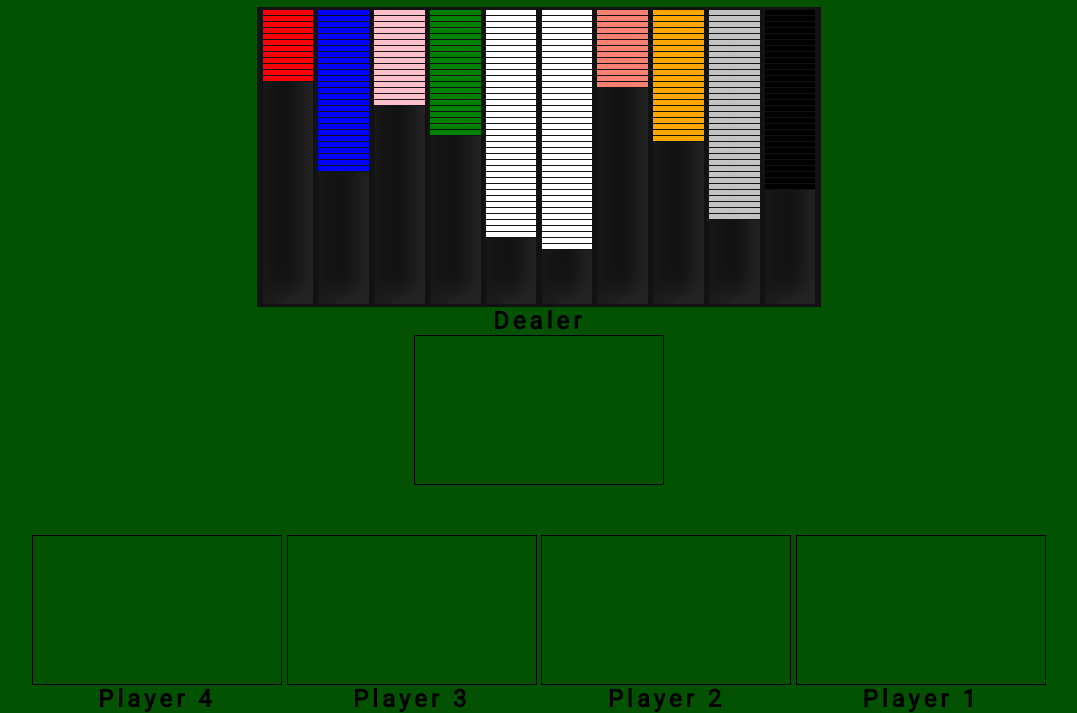
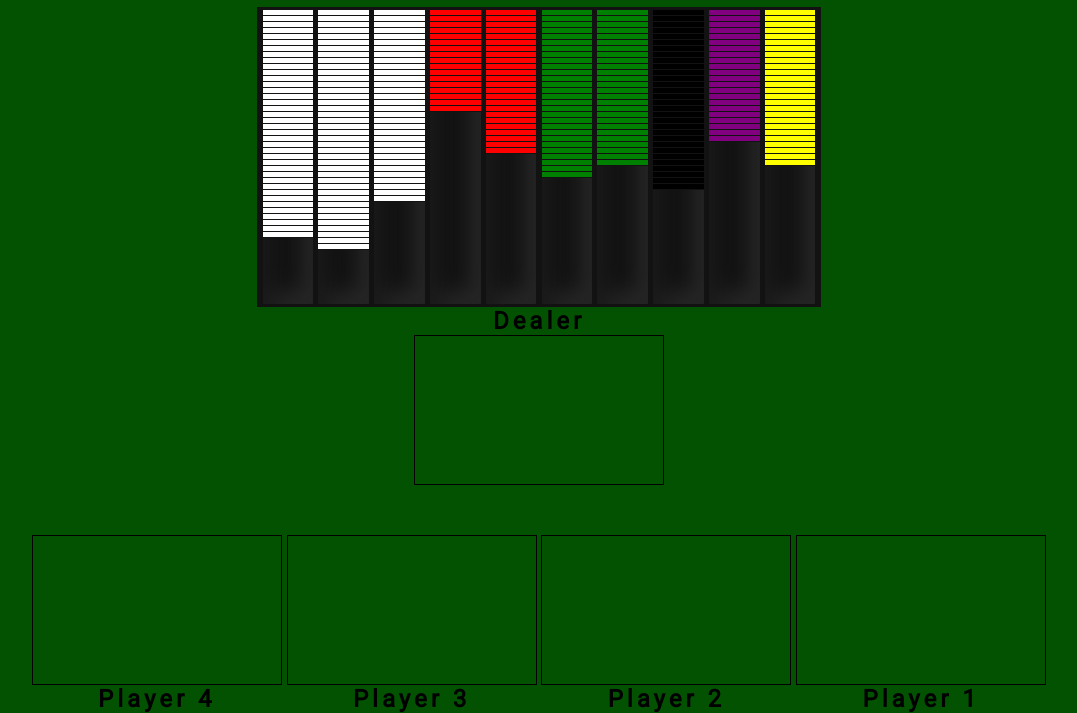
Before and after one commit to scopro220/blackjack, a website: page index.html in a window 1280 px wide. Shown: the part 101-814 px from the top of the page, without its empty margins (101-1178 px from the left). Drawn offline with Linux system fonts and the light colour scheme.

Commit message:
Changed chip container to have correct colors for chips

```diff
--- a/index.html
+++ b/index.html
@@ -27,90 +27,6 @@
         <button class="deal-cards-btn">Deal Cards</button>
       </span>
       <div class="chip-container">
-        <div class="chip-column">
-          <div class="chip red-chip"></div>
-          <div class="chip red-chip"></div>
-          <div class="chip red-chip"></div>
-          <div class="chip red-chip"></div>
-          <div class="chip red-chip"></div>
-          <div class="chip red-chip"></div>
-          <div class="chip red-chip"></div>
-          <div class="chip red-chip"></div>
-          <div class="chip red-chip"></div>
-          <div class="chip red-chip"></div>
-          <div class="chip red-chip"></div>
-          <div class="chip red-chip"></div>
-        </div>
-        <div class="chip-column">
-          <div class="chip blue-chip"></div>
-          <div class="chip blue-chip"></div>
-          <div class="chip blue-chip"></div>
-          <div class="chip blue-chip"></div>
-          <div class="chip blue-chip"></div>
-          <div class="chip blue-chip"></div>
-          <div class="chip blue-chip"></div>
-          <div class="chip blue-chip"></div>
-          <div class="chip blue-chip"></div>
-          <div class="chip blue-chip"></div>
-          <div class="chip blue-chip"></div>
-          <div class="chip blue-chip"></div>
-          <div class="chip blue-chip"></div>
-          <div class="chip blue-chip"></div>
-          <div class="chip blue-chip"></div>
-          <div class="chip blue-chip"></div>
-          <div class="chip blue-chip"></div>
-          <div class="chip blue-chip"></div>
-          <div class="chip blue-chip"></div>
-          <div class="chip blue-chip"></div>
-          <div class="chip blue-chip"></div>
-          <div class="chip blue-chip"></div>
-          <div class="chip blue-chip"></div>
-          <div class="chip blue-chip"></div>
-          <div class="chip blue-chip"></div>
-          <div class="chip blue-chip"></div>
-          <div class="chip blue-chip"></div>
-        </div>
-        <div class="chip-column">
-          <div class="chip pink-chip"></div>
-          <div class="chip pink-chip"></div>
-          <div class="chip pink-chip"></div>
-          <div class="chip pink-chip"></div>
-          <div class="chip pink-chip"></div>
-          <div class="chip pink-chip"></div>
-          <div class="chip pink-chip"></div>
-          <div class="chip pink-chip"></div>
-          <div class="chip pink-chip"></div>
-          <div class="chip pink-chip"></div>
-          <div class="chip pink-chip"></div>
-          <div class="chip pink-chip"></div>
-          <div class="chip pink-chip"></div>
-          <div class="chip pink-chip"></div>
-          <div class="chip pink-chip"></div>
-          <div class="chip pink-chip"></div>
-        </div>
-        <div class="chip-column">
-          <div class="chip green-chip"></div>
-          <div class="chip green-chip"></div>
-          <div class="chip green-chip"></div>
-          <div class="chip green-chip"></div>
-          <div class="chip green-chip"></div>
-          <div class="chip green-chip"></div>
-          <div class="chip green-chip"></div>
-          <div class="chip green-chip"></div>
-          <div class="chip green-chip"></div>
-          <div class="chip green-chip"></div>
-          <div class="chip green-chip"></div>
-          <div class="chip green-chip"></div>
-          <div class="chip green-chip"></div>
-          <div class="chip green-chip"></div>
-          <div class="chip green-chip"></div>
-          <div class="chip green-chip"></div>
-          <div class="chip green-chip"></div>
-          <div class="chip green-chip"></div>
-          <div class="chip green-chip"></div>
-          <div class="chip green-chip"></div>
-          <div class="chip green-chip"></div>
-        </div>
         <div class="chip-column">
           <div class="chip white-chip"></div>
           <div class="chip white-chip"></div>
@@ -194,81 +110,144 @@
           <div class="chip white-chip"></div>
         </div>
         <div class="chip-column">
-          <div class="chip salmon-chip"></div>
-          <div class="chip salmon-chip"></div>
-          <div class="chip salmon-chip"></div>
-          <div class="chip salmon-chip"></div>
-          <div class="chip salmon-chip"></div>
-          <div class="chip salmon-chip"></div>
-          <div class="chip salmon-chip"></div>
-          <div class="chip salmon-chip"></div>
-          <div class="chip salmon-chip"></div>
-          <div class="chip salmon-chip"></div>
-          <div class="chip salmon-chip"></div>
-          <div class="chip salmon-chip"></div>
-          <div class="chip salmon-chip"></div>
+          <div class="chip white-chip"></div>
+          <div class="chip white-chip"></div>
+          <div class="chip white-chip"></div>
+          <div class="chip white-chip"></div>
+          <div class="chip white-chip"></div>
+          <div class="chip white-chip"></div>
+          <div class="chip white-chip"></div>
+          <div class="chip white-chip"></div>
+          <div class="chip white-chip"></div>
+          <div class="chip white-chip"></div>
+          <div class="chip white-chip"></div>
+          <div class="chip white-chip"></div>
+          <div class="chip white-chip"></div>
+          <div class="chip white-chip"></div>
+          <div class="chip white-chip"></div>
+          <div class="chip white-chip"></div>
+          <div class="chip white-chip"></div>
+          <div class="chip white-chip"></div>
+          <div class="chip white-chip"></div>
+          <div class="chip white-chip"></div>
+          <div class="chip white-chip"></div>
+          <div class="chip white-chip"></div>
+          <div class="chip white-chip"></div>
+          <div class="chip white-chip"></div>
+          <div class="chip white-chip"></div>
+          <div class="chip white-chip"></div>
+          <div class="chip white-chip"></div>
+          <div class="chip white-chip"></div>
+          <div class="chip white-chip"></div>
+          <div class="chip white-chip"></div>
+          <div class="chip white-chip"></div>
+          <div class="chip white-chip"></div>
         </div>
         <div class="chip-column">
-          <div class="chip orange-chip"></div>
-          <div class="chip orange-chip"></div>
-          <div class="chip orange-chip"></div>
-          <div class="chip orange-chip"></div>
-          <div class="chip orange-chip"></div>
-          <div class="chip orange-chip"></div>
-          <div class="chip orange-chip"></div>
-          <div class="chip orange-chip"></div>
-          <div class="chip orange-chip"></div>
-          <div class="chip orange-chip"></div>
-          <div class="chip orange-chip"></div>
-          <div class="chip orange-chip"></div>
-          <div class="chip orange-chip"></div>
-          <div class="chip orange-chip"></div>
-          <div class="chip orange-chip"></div>
-          <div class="chip orange-chip"></div>
-          <div class="chip orange-chip"></div>
-          <div class="chip orange-chip"></div>
-          <div class="chip orange-chip"></div>
-          <div class="chip orange-chip"></div>
-          <div class="chip orange-chip"></div>
-          <div class="chip orange-chip"></div>
+          <div class="chip red-chip"></div>
+          <div class="chip red-chip"></div>
+          <div class="chip red-chip"></div>
+          <div class="chip red-chip"></div>
+          <div class="chip red-chip"></div>
+          <div class="chip red-chip"></div>
+          <div class="chip red-chip"></div>
+          <div class="chip red-chip"></div>
+          <div class="chip red-chip"></div>
+          <div class="chip red-chip"></div>
+          <div class="chip red-chip"></div>
+          <div class="chip red-chip"></div>
+          <div class="chip red-chip"></div>
+          <div class="chip red-chip"></div>
+          <div class="chip red-chip"></div>
+          <div class="chip red-chip"></div>
+          <div class="chip red-chip"></div>
         </div>
         <div class="chip-column">
-          <div class="chip silver-chip"></div>
-          <div class="chip silver-chip"></div>
-          <div class="chip silver-chip"></div>
-          <div class="chip silver-chip"></div>
-          <div class="chip silver-chip"></div>
-          <div class="chip silver-chip"></div>
-          <div class="chip silver-chip"></div>
-          <div class="chip silver-chip"></div>
-          <div class="chip silver-chip"></div>
-          <div class="chip silver-chip"></div>
-          <div class="chip silver-chip"></div>
-          <div class="chip silver-chip"></div>
-          <div class="chip silver-chip"></div>
-          <div class="chip silver-chip"></div>
-          <div class="chip silver-chip"></div>
-          <div class="chip silver-chip"></div>
-          <div class="chip silver-chip"></div>
-          <div class="chip silver-chip"></div>
-          <div class="chip silver-chip"></div>
-          <div class="chip silver-chip"></div>
-          <div class="chip silver-chip"></div>
-          <div class="chip silver-chip"></div>
-          <div class="chip silver-chip"></div>
-          <div class="chip silver-chip"></div>
-          <div class="chip silver-chip"></div>
-          <div class="chip silver-chip"></div>
-          <div class="chip silver-chip"></div>
-          <div class="chip silver-chip"></div>
-          <div class="chip silver-chip"></div>
-          <div class="chip silver-chip"></div>
-          <div class="chip silver-chip"></div>
-          <div class="chip silver-chip"></div>
-          <div class="chip silver-chip"></div>
-          <div class="chip silver-chip"></div>
-          <div class="chip silver-chip"></div>
+          <div class="chip red-chip"></div>
+          <div class="chip red-chip"></div>
+          <div class="chip red-chip"></div>
+          <div class="chip red-chip"></div>
+          <div class="chip red-chip"></div>
+          <div class="chip red-chip"></div>
+          <div class="chip red-chip"></div>
+          <div class="chip red-chip"></div>
+          <div class="chip red-chip"></div>
+          <div class="chip red-chip"></div>
+          <div class="chip red-chip"></div>
+          <div class="chip red-chip"></div>
+          <div class="chip red-chip"></div>
+          <div class="chip red-chip"></div>
+          <div class="chip red-chip"></div>
+          <div class="chip red-chip"></div>
+          <div class="chip red-chip"></div>
+          <div class="chip red-chip"></div>
+          <div class="chip red-chip"></div>
+          <div class="chip red-chip"></div>
+          <div class="chip red-chip"></div>
+          <div class="chip red-chip"></div>
+          <div class="chip red-chip"></div>
+          <div class="chip red-chip"></div>
         </div>
+
+        <div class="chip-column">
+          <div class="chip green-chip"></div>
+          <div class="chip green-chip"></div>
+          <div class="chip green-chip"></div>
+          <div class="chip green-chip"></div>
+          <div class="chip green-chip"></div>
+          <div class="chip green-chip"></div>
+          <div class="chip green-chip"></div>
+          <div class="chip green-chip"></div>
+          <div class="chip green-chip"></div>
+          <div class="chip green-chip"></div>
+          <div class="chip green-chip"></div>
+          <div class="chip green-chip"></div>
+          <div class="chip green-chip"></div>
+          <div class="chip green-chip"></div>
+          <div class="chip green-chip"></div>
+          <div class="chip green-chip"></div>
+          <div class="chip green-chip"></div>
+          <div class="chip green-chip"></div>
+          <div class="chip green-chip"></div>
+          <div class="chip green-chip"></div>
+          <div class="chip green-chip"></div>
+          <div class="chip green-chip"></div>
+          <div class="chip green-chip"></div>
+          <div class="chip green-chip"></div>
+          <div class="chip green-chip"></div>
+          <div class="chip green-chip"></div>
+          <div class="chip green-chip"></div>
+          <div class="chip green-chip"></div>
+        </div>
+        <div class="chip-column">
+          <div class="chip green-chip"></div>
+          <div class="chip green-chip"></div>
+          <div class="chip green-chip"></div>
+          <div class="chip green-chip"></div>
+          <div class="chip green-chip"></div>
+          <div class="chip green-chip"></div>
+          <div class="chip green-chip"></div>
+          <div class="chip green-chip"></div>
+          <div class="chip green-chip"></div>
+          <div class="chip green-chip"></div>
+          <div class="chip green-chip"></div>
+          <div class="chip green-chip"></div>
+          <div class="chip green-chip"></div>
+          <div class="chip green-chip"></div>
+          <div class="chip green-chip"></div>
+          <div class="chip green-chip"></div>
+          <div class="chip green-chip"></div>
+          <div class="chip green-chip"></div>
+          <div class="chip green-chip"></div>
+          <div class="chip green-chip"></div>
+          <div class="chip green-chip"></div>
+          <div class="chip green-chip"></div>
+          <div class="chip green-chip"></div>
+          <div class="chip green-chip"></div>
+          <div class="chip green-chip"></div>
+          <div class="chip green-chip"></div>
+        </div>
+
         <div class="chip-column">
           <div class="chip black-chip"></div>
           <div class="chip black-chip"></div>
@@ -300,6 +279,59 @@
           <div class="chip black-chip"></div>
           <div class="chip black-chip"></div>
           <div class="chip black-chip"></div>
+        </div>
+
+        <div class="chip-column">
+          <div class="chip purple-chip"></div>
+          <div class="chip purple-chip"></div>
+          <div class="chip purple-chip"></div>
+          <div class="chip purple-chip"></div>
+          <div class="chip purple-chip"></div>
+          <div class="chip purple-chip"></div>
+          <div class="chip purple-chip"></div>
+          <div class="chip purple-chip"></div>
+          <div class="chip purple-chip"></div>
+          <div class="chip purple-chip"></div>
+          <div class="chip purple-chip"></div>
+          <div class="chip purple-chip"></div>
+          <div class="chip purple-chip"></div>
+          <div class="chip purple-chip"></div>
+          <div class="chip purple-chip"></div>
+          <div class="chip purple-chip"></div>
+          <div class="chip purple-chip"></div>
+          <div class="chip purple-chip"></div>
+          <div class="chip purple-chip"></div>
+          <div class="chip purple-chip"></div>
+          <div class="chip purple-chip"></div>
+          <div class="chip purple-chip"></div>
+        </div>
+        <div class="chip-column">
+          <div class="chip yellow-chip"></div>
+          <div class="chip yellow-chip"></div>
+          <div class="chip yellow-chip"></div>
+          <div class="chip yellow-chip"></div>
+          <div class="chip yellow-chip"></div>
+          <div class="chip yellow-chip"></div>
+          <div class="chip yellow-chip"></div>
+          <div class="chip yellow-chip"></div>
+          <div class="chip yellow-chip"></div>
+          <div class="chip yellow-chip"></div>
+          <div class="chip yellow-chip"></div>
+          <div class="chip yellow-chip"></div>
+          <div class="chip yellow-chip"></div>
+          <div class="chip yellow-chip"></div>
+          <div class="chip yellow-chip"></div>
+          <div class="chip yellow-chip"></div>
+          <div class="chip yellow-chip"></div>
+          <div class="chip yellow-chip"></div>
+          <div class="chip yellow-chip"></div>
+          <div class="chip yellow-chip"></div>
+          <div class="chip yellow-chip"></div>
+          <div class="chip yellow-chip"></div>
+          <div class="chip yellow-chip"></div>
+          <div class="chip yellow-chip"></div>
+          <div class="chip yellow-chip"></div>
+          <div class="chip yellow-chip"></div>
         </div>
       </div>
       <div class="dealer-container">
--- a/style.css
+++ b/style.css
@@ -47,40 +47,28 @@ h1 {
   border-bottom: 1px solid #121212;
 }
 
+.white-chip {
+  background-color: white;
+}
+
 .red-chip {
   background-color: red;
-}
-
-.blue-chip {
-  background-color: blue;
 }
 
 .green-chip {
   background-color: green;
 }
 
-.pink-chip {
-  background-color: pink;
+.black-chip {
+  background-color: black;
 }
 
-.salmon-chip {
-  background-color: salmon;
+.purple-chip {
+  background-color: purple;
 }
 
-.orange-chip {
-  background-color: orange;
-}
-
-.silver-chip {
-  background-color: rgba(211, 211, 211, 0.918);
-}
-
-.white-chip {
-  background-color: white;
-}
-
-.black-chip {
-  background-color: black;
+.yellow-chip {
+  background-color: yellow;
 }
 
 h2 {
```
